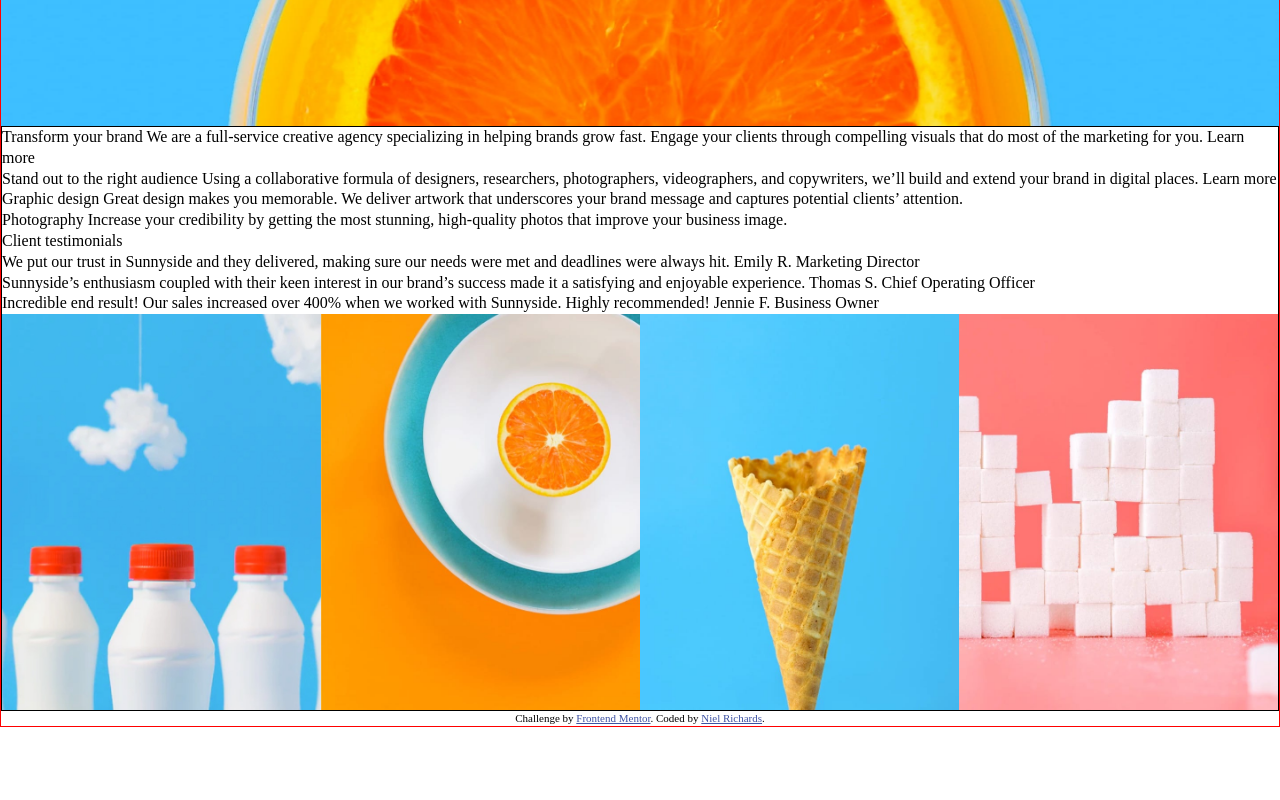
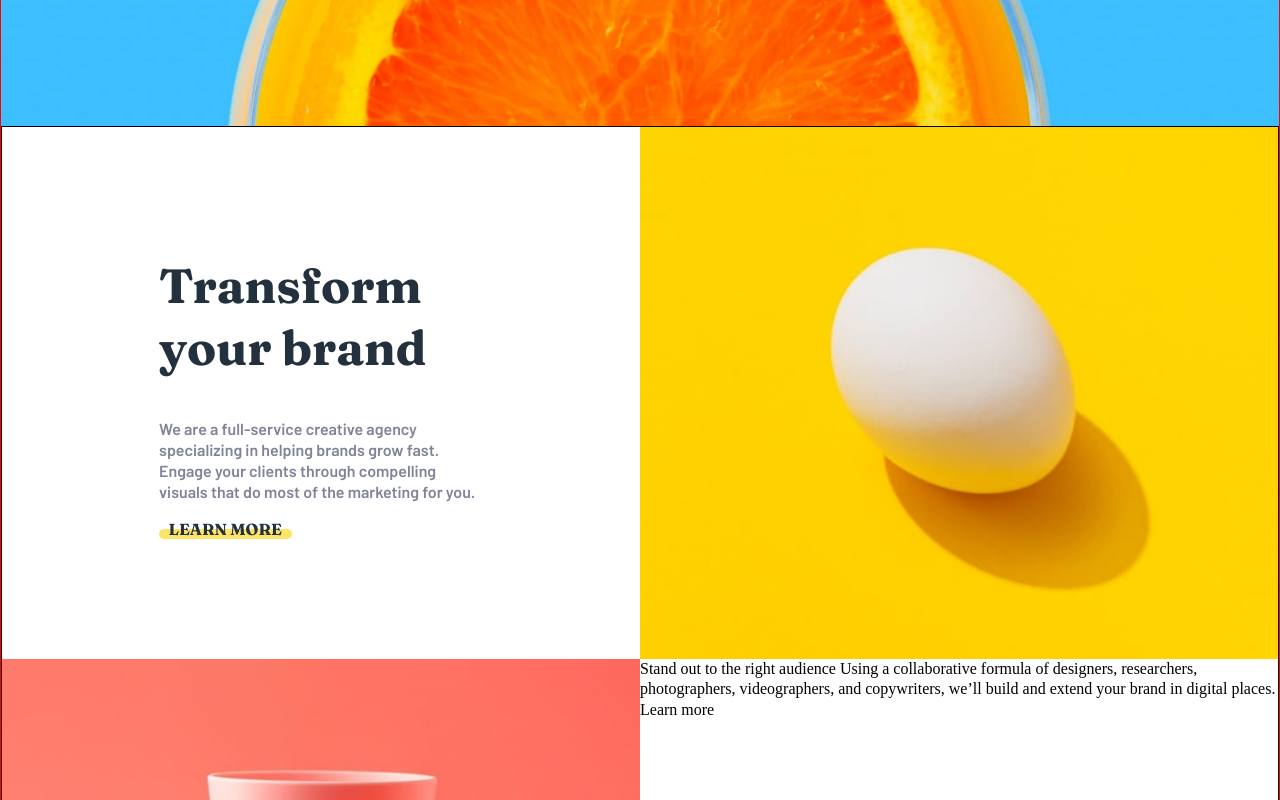
Before and after one commit to Niel-Richards/fem-agency-landing, a plain HTML site: page index.html in a window 1280 px wide. Shown: the part 660-1460 px from the top of the page. Before the commit the page ends 1387 px from the top, so only its background shows below. Drawn offline with Linux system fonts and the light colour scheme.

Commit message:
Services transform section for desktop completed

```diff
--- a/index.html
+++ b/index.html
@@ -46,16 +46,24 @@
     </header>
     <main>
       <section class="services">
-        <div>
-          Transform your brand
+        <div class="services__transform__blurb">
+          <h1 class="text-fraunces text-3">
+            Transform your brand
+          </h1>
+          <p class="text-barlow">
+            We are a full-service creative agency specializing in helping brands grow fast.
+            Engage your clients through compelling visuals that do most of the marketing for you.
+          </p>
 
-          We are a full-service creative agency specializing in helping brands grow fast.
-          Engage your clients through compelling visuals that do most of the marketing for you.
-
-          Learn more
+          <a  href="#"   class="text-fraunces text-uppercase">
+            Learn more
+          </a>
         </div>
         <div>
-          <!-- image -->
+          <img class="hide-for-mobile" src="images/desktop/image-transform.jpg">
+        </div>
+        <div>
+          <img class="hide-for-mobile" src="images/desktop/image-stand-out.jpg">
         </div>
         <div>
           Stand out to the right audience
@@ -63,9 +71,6 @@
           Using a collaborative formula of designers, researchers, photographers, videographers, and copywriters, we’ll build and extend your brand in digital places.
 
           Learn more
-        </div>
-        <div>
-          <!-- image -->
         </div>
         <div>
           Graphic design
--- a/src/scss/_globals.scss
+++ b/src/scss/_globals.scss
@@ -80,4 +80,29 @@ body {
     &-align-c {
         text-align: center;
     }
+
+    &-uppercase {
+        text-transform: uppercase;
+    }
+
+    &-fraunces {
+        font-family: $fraunces;
+    }
+
+    &-barlow {
+        font-family: $barlow;
+    }
+
+    //Spacing
+    .m {
+        &t-1 {
+            margin-top: 1em;
+        }
+        &t-2 {
+            margin-top: 2em;
+        }
+        &t-3 {
+            margin-top: 3em;
+        }
+    }
 }
--- a/src/scss/_main.scss
+++ b/src/scss/_main.scss
@@ -1,5 +1,54 @@
 main {
     border: 1px solid black;
+}
+
+.services {
+    max-width: inherit;
+    display: grid;
+    @include breakpoint-up (medium) {
+        grid-template-columns: 1fr 1fr;
+
+    }
+
+    img {
+        max-width: 100%;
+        max-height: 100%;
+        display: block;
+    }
+
+    &__transform__blurb {
+        padding: 5.5em 9.8125em 0 9.8125em;
+    }
+
+    &__transform__blurb h1 {
+        color: $very-dark-desaturated-blue;
+    }
+
+    &__transform__blurb p {
+        color: $dark-grayish-blue;
+    }
+
+    &__transform__blurb a {
+        margin-top: 3em;
+        position: relative;
+        text-decoration: none;
+        padding-left: 0.6em;
+        color: $very-dark-desaturated-blue;
+    }
+
+    &__transform__blurb a::after{
+        content: " ";
+        display: block;
+        position: absolute;
+        background-color: $yellow;
+        border-radius: 5px;
+        opacity: 0.6;
+        height:0.6em;
+        width:108%;
+        text-align: center;
+        bottom: 0;
+        z-index: -1;
+    }
 }
 
 .testimonials {
```
Also changed, not shown: src/scss/style.css, 1 other file.
